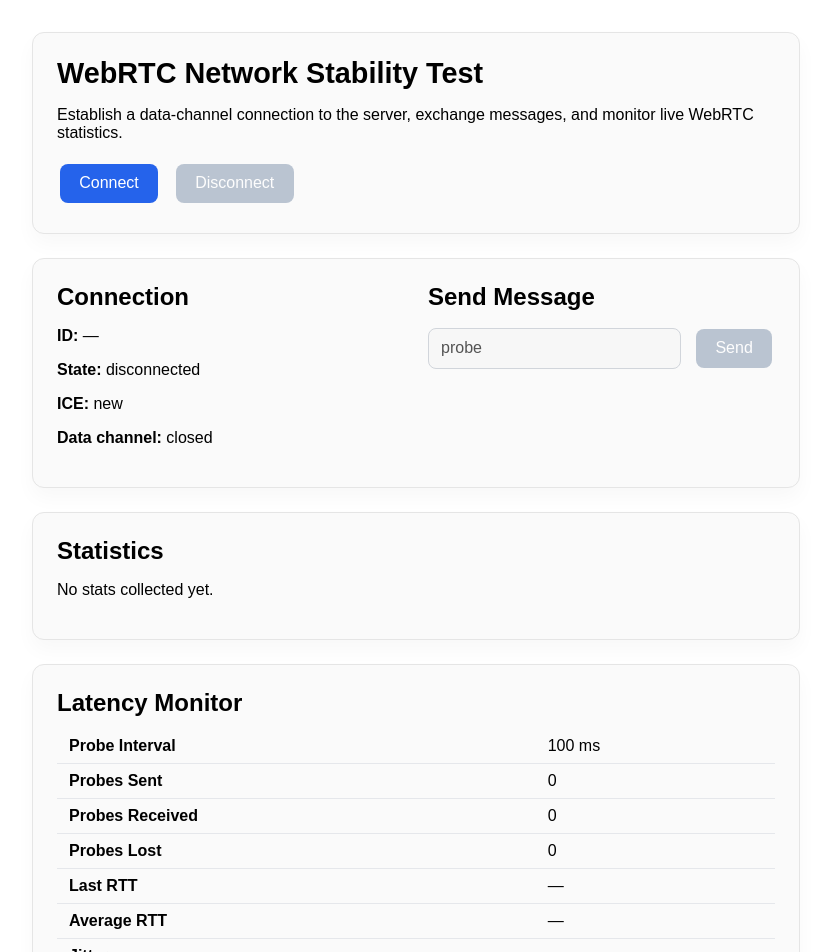
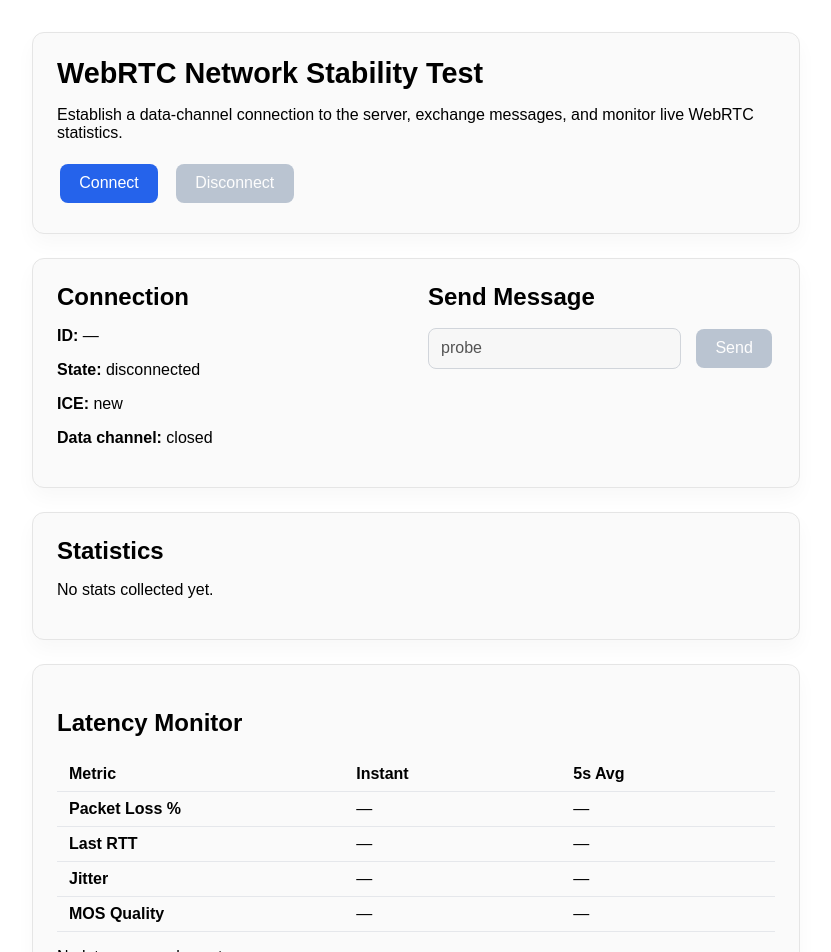
Before and after one commit to richb-hanover/Cutie-Network-Quality-Test, a SvelteKit app: page / in a window 1280 px wide. Shown: the top 952 px of the page, without its empty margins (224-1055 px from the left). Built offline with nearby package versions, Linux system fonts and the light colour scheme.

Commit message:
Factor out LatencyMonitor panel; Enhance latency-probe.ts to compute five-second averages; Return starts the process; Ctl-C halts it

```diff
--- /dev/null
+++ b/src/lib/components/LatencyMonitorPanel.svelte
@@ -0,0 +1,216 @@
+<script lang="ts">
+	import { type LatencySample, type LatencyStats } from '$lib/latency-probe';
+
+	const FIVE_SECONDS_MS = 5000;
+
+	export let latencyStats: LatencyStats;
+	const getNow = () => (typeof performance !== 'undefined' ? performance.now() : Date.now());
+
+	type RecentAverages = {
+		packetLossPercent: number | null;
+		averageLatencyMs: number | null;
+		averageJitterMs: number | null;
+	};
+
+	const calculatePacketLossPercent = (lost: number, total: number): number | null => {
+		if (total === 0) {
+			return null;
+		}
+		return (lost / total) * 100;
+	};
+
+	const computeRecentAverages = (history: LatencySample[]): RecentAverages => {
+		if (!history.length) {
+			return {
+				packetLossPercent: null,
+				averageLatencyMs: null,
+				averageJitterMs: null
+			};
+		}
+
+		const cutoff = getNow() - FIVE_SECONDS_MS;
+
+		let lost = 0;
+		let total = 0;
+		let latencySum = 0;
+		let latencyCount = 0;
+		let jitterSum = 0;
+		let jitterCount = 0;
+
+		for (const sample of history) {
+			if (sample.timestampMs < cutoff) {
+				continue;
+			}
+
+			if (sample.status === 'lost' || sample.status === 'received') {
+				total += 1;
+				if (sample.status === 'lost') {
+					lost += 1;
+				}
+			}
+
+			if (sample.latencyMs !== null) {
+				latencySum += sample.latencyMs;
+				latencyCount += 1;
+			}
+
+			if (sample.jitterMs !== null) {
+				jitterSum += sample.jitterMs;
+				jitterCount += 1;
+			}
+		}
+
+		return {
+			packetLossPercent: calculatePacketLossPercent(lost, total),
+			averageLatencyMs: latencyCount ? latencySum / latencyCount : null,
+			averageJitterMs: jitterCount ? jitterSum / jitterCount : null
+		};
+	};
+
+	const clamp = (value: number, min: number, max: number) => Math.min(Math.max(value, min), max);
+
+	const calculateMos = (
+		latencyMs: number | null,
+		jitterMs: number | null,
+		packetLossPercent: number | null
+	): number | null => {
+		if (latencyMs === null || jitterMs === null || packetLossPercent === null) {
+			return null;
+		}
+
+		const effectiveLatency = latencyMs + jitterMs * 2;
+		const rFactor = 94.2 - (effectiveLatency / 2) - packetLossPercent * 2.5;
+		const r = clamp(rFactor, 0, 100);
+		const mos = 1 + 0.035 * r + (r * (r - 60) * (100 - r)) * 7.0e-6;
+		return Math.round(mos * 100) / 100;
+	};
+
+	const formatMs = (value: number | null): string => {
+		if (value === null) return '—';
+		return `${value.toFixed(2)} ms`;
+	};
+
+	const formatPercent = (value: number | null): string => {
+		if (value === null) return '—';
+		return `${value.toFixed(2)} %`;
+	};
+
+	const formatScore = (value: number | null): string => {
+		if (value === null) return '—';
+		return value.toFixed(2);
+	};
+
+	$: totalPacketLossPercent = calculatePacketLossPercent(
+		latencyStats.totalLost,
+		latencyStats.totalSent
+	);
+
+	$: recent = computeRecentAverages(latencyStats.history);
+
+	$: mosInstant = calculateMos(latencyStats.lastLatencyMs, latencyStats.jitterMs, totalPacketLossPercent);
+	$: mosAverage = calculateMos(
+		recent.averageLatencyMs,
+		recent.averageJitterMs,
+		recent.packetLossPercent
+	);
+</script>
+
+<section class="panel">
+	<h2>Latency Monitor</h2>
+	<table class="latency-summary">
+		<thead>
+			<tr>
+				<th>Metric</th>
+				<th>Instant</th>
+				<th>5s Avg</th>
+			</tr>
+		</thead>
+		<tbody>
+			<tr>
+				<th>Packet Loss %</th>
+				<td>{formatPercent(totalPacketLossPercent)}</td>
+				<td>{formatPercent(recent.packetLossPercent)}</td>
+			</tr>
+			<tr>
+				<th>Last RTT</th>
+				<td>{formatMs(latencyStats.lastLatencyMs)}</td>
+				<td>{formatMs(recent.averageLatencyMs)}</td>
+			</tr>
+			<tr>
+				<th>Jitter</th>
+				<td>{formatMs(latencyStats.jitterMs)}</td>
+				<td>{formatMs(recent.averageJitterMs)}</td>
+			</tr>
+			<tr>
+				<th>MOS Quality</th>
+				<td>{formatScore(mosInstant)}</td>
+				<td>{formatScore(mosAverage)}</td>
+			</tr>
+		</tbody>
+	</table>
+
+	{#if latencyStats.history.length > 0}
+		<h3>Recent Probes</h3>
+		<table class="latency-history">
+			<thead>
+				<tr>
+					<th>Seq</th>
+					<th>Status</th>
+					<th>Latency</th>
+					<th>Jitter</th>
+					<th>Time</th>
+				</tr>
+			</thead>
+			<tbody>
+				{#each latencyStats.history.slice().reverse() as sample (sample.seq + '-' + sample.at)}
+					<tr class={sample.status}>
+						<td>{sample.seq}</td>
+						<td>{sample.status}</td>
+						<td>{sample.latencyMs !== null ? `${sample.latencyMs.toFixed(2)} ms` : '—'}</td>
+						<td>{sample.jitterMs !== null ? `${sample.jitterMs.toFixed(2)} ms` : '—'}</td>
+						<td>{sample.at}</td>
+					</tr>
+				{/each}
+			</tbody>
+		</table>
+	{:else}
+		<p>No latency samples yet.</p>
+	{/if}
+</section>
+
+<style>
+	.latency-summary,
+	.latency-history {
+		width: 100%;
+		border-collapse: collapse;
+	}
+
+	.latency-summary thead th {
+		font-weight: 600;
+	}
+
+	.latency-summary th,
+	.latency-summary td,
+	.latency-history th,
+	.latency-history td {
+		text-align: left;
+		padding: 0.5rem 0.75rem;
+		border-bottom: 1px solid #e5e7eb;
+	}
+
+	.latency-summary th:first-child {
+		width: 40%;
+	}
+
+	.latency-summary {
+		margin-bottom: 1rem;
+	}
+
+	.latency-history {
+		margin-top: 0.75rem;
+	}
+
+	.latency-history tr.lost td {
+		color: #b91c1c;
+	}
+</style>
--- a/src/lib/latency-probe.ts
+++ b/src/lib/latency-probe.ts
@@ -1,7 +1,7 @@
 export const LATENCY_INTERVAL_MS = 100; // msec
 export const LOSS_TIMEOUT_MS = 2000; // msec
 export const LOSS_CHECK_INTERVAL_MS = 250; // msec
-export const MAX_LATENCY_HISTORY = 25; // depth of history
+export const MAX_LATENCY_HISTORY = 100; // depth of history
 
 export type LatencySample = {
 	seq: number;
@@ -9,6 +9,7 @@ export type LatencySample = {
 	latencyMs: number | null;
 	jitterMs: number | null;
 	at: string;
+	timestampMs: number;
 };
 
 export type LatencyStats = {
@@ -135,7 +136,8 @@ export function createLatencyMonitor(options: LatencyMonitorOptions = {}): Laten
 			status: 'lost',
 			latencyMs: null,
 			jitterMs: null,
-			at: formatTimestamp()
+			at: formatTimestamp(),
+			timestampMs: currentTime
 		}));
 
 		latencyStats = {
@@ -220,7 +222,8 @@ export function createLatencyMonitor(options: LatencyMonitorOptions = {}): Laten
 
 		pendingProbes.delete(seq);
 
-		const latencyMs = now() - startedAt;
+		const receivedAt = now();
+		const latencyMs = receivedAt - startedAt;
 		totalLatencyMs += latencyMs;
 		const totalReceived = latencyStats.totalReceived + 1;
 		const previousLatency = latencyStats.lastLatencyMs;
@@ -239,7 +242,8 @@ export function createLatencyMonitor(options: LatencyMonitorOptions = {}): Laten
 			status: 'received',
 			latencyMs,
 			jitterMs,
-			at: formatTimestamp()
+			at: formatTimestamp(),
+			timestampMs: receivedAt
 		};
 
 		latencyStats = {
--- a/src/routes/+page.svelte
+++ b/src/routes/+page.svelte
@@ -3,11 +3,11 @@
 	import {
 		createLatencyMonitor,
 		createEmptyLatencyStats,
-		LATENCY_INTERVAL_MS,
 		type LatencyStats
 	} from '$lib/latency-probe';
 	import { createServerConnection, type ServerConnection } from '$lib/rtc-client';
 	import { startStatsReporter, type StatsSummary } from '$lib/rtc-stats';
+	import LatencyMonitorPanel from '$lib/components/LatencyMonitorPanel.svelte';
 
 	let connection: ServerConnection | null = null;
 	let connectionId: string | null = null;
@@ -25,6 +25,8 @@
 	let stopStats: (() => void) | null = null;
 	let latencyStats: LatencyStats = createEmptyLatencyStats();
 	const textDecoder = new TextDecoder();
+	const textInputTags = new Set(['INPUT', 'TEXTAREA']);
+	let disconnectNotice: 'timeout' | null = null;
 
 	const latencyProbe = createLatencyMonitor({
 		onStats: (stats) => {
@@ -57,10 +59,11 @@
 
 		isConnecting = true;
 		errorMessage = '';
+		disconnectNotice = null;
 
 		try {
 			if (connection) {
-				await disconnect();
+				await disconnect('manual');
 			}
 
 			connection = await createServerConnection({
@@ -114,6 +117,7 @@
 				console.log(`dataChannel closed`);
 				dataChannelState = dataChannel.readyState;
 				latencyProbe.stop();
+				void disconnect('timeout');
 			});
 
 			dataChannel.addEventListener('error', (e) => {
@@ -139,7 +143,7 @@
 		}
 	}
 
-	async function disconnect() {
+	async function disconnect(reason: 'manual' | 'timeout' = 'timeout') {
 		latencyProbe.stop();
 		stopStats?.();
 		stopStats = null;
@@ -153,6 +157,10 @@
 		connectionState = 'disconnected';
 		iceConnectionState = 'new';
 		dataChannelState = 'closed';
+
+		if (reason === 'timeout') {
+			disconnectNotice = 'timeout';
+		}
 	}
 
 	function sendMessage() {
@@ -173,10 +181,47 @@
 		outgoingMessage = '';
 	}
 
+	function handleKeydown(event: KeyboardEvent) {
+		if (
+			event.key === 'Enter' &&
+			!event.ctrlKey &&
+			!event.metaKey &&
+			!event.altKey &&
+			!event.shiftKey
+		) {
+			const target = event.target as HTMLElement | null;
+			const tag = target?.tagName ?? '';
+			if (target?.isContentEditable || textInputTags.has(tag)) {
+				return;
+			}
+
+			if (!isConnecting && connectionState !== 'connected') {
+				event.preventDefault();
+				void connectToServer();
+			}
+			return;
+		}
+
+		if (
+			(event.key === 'c' || event.key === 'C') &&
+			event.ctrlKey &&
+			!event.metaKey &&
+			!event.altKey &&
+			!event.shiftKey
+		) {
+			if (connection) {
+				event.preventDefault();
+				void disconnect('manual');
+			}
+		}
+	}
+
 	onDestroy(() => {
 		disconnect();
 	});
 </script>
+
+<svelte:window on:keydown={handleKeydown} />
 
 <main class="container">
 	<section class="panel">
@@ -196,8 +241,12 @@
 					Connect
 				{/if}
 			</button>
-			<button on:click={disconnect} disabled={!connection}>Disconnect</button>
+			<button on:click={() => disconnect('manual')} disabled={!connection}>Disconnect</button>
 		</div>
+
+		<!-- {#if disconnectNotice}
+			<div class="error">Data channel closed</div>
+		{/if} -->
 
 		{#if errorMessage}
 			<div class="error">{errorMessage}</div>
@@ -280,78 +329,7 @@
 		{/if}
 	</section>
 
-	<section class="panel">
-		<h2>Latency Monitor</h2>
-		<table>
-			<tbody>
-				<tr>
-					<th>Probe Interval</th>
-					<td>{LATENCY_INTERVAL_MS} ms</td>
-				</tr>
-				<tr>
-					<th>Probes Sent</th>
-					<td>{latencyStats.totalSent}</td>
-				</tr>
-				<tr>
-					<th>Probes Received</th>
-					<td>{latencyStats.totalReceived}</td>
-				</tr>
-				<tr>
-					<th>Probes Lost</th>
-					<td>{latencyStats.totalLost}</td>
-				</tr>
-				<tr>
-					<th>Last RTT</th>
-					<td>
-						{latencyStats.lastLatencyMs !== null
-							? `${latencyStats.lastLatencyMs.toFixed(2)} ms`
-							: '—'}
-					</td>
-				</tr>
-				<tr>
-					<th>Average RTT</th>
-					<td>
-						{latencyStats.averageLatencyMs !== null
-							? `${latencyStats.averageLatencyMs.toFixed(2)} ms`
-							: '—'}
-					</td>
-				</tr>
-				<tr>
-					<th>Jitter</th>
-					<td>
-						{latencyStats.jitterMs !== null ? `${latencyStats.jitterMs.toFixed(2)} ms` : '—'}
-					</td>
-				</tr>
-			</tbody>
-		</table>
-		{#if latencyStats.history.length > 0}
-			<h3>Recent Probes</h3>
-			<table class="latency-history">
-				<thead>
-					<tr>
-						<th>Seq</th>
-						<th>Status</th>
-						<th>Latency</th>
-						<th>Jitter</th>
-						<th>Time</th>
-					</tr>
-				</thead>
-				<tbody>
-					{#each latencyStats.history.slice().reverse() as sample (sample.seq + '-' + sample.at)}
-						<tr class={sample.status}>
-							<td>{sample.seq}</td>
-							<td>{sample.status}</td>
-							<td>{sample.latencyMs !== null ? `${sample.latencyMs.toFixed(2)} ms` : '—'}</td>
-							<td>{sample.jitterMs !== null ? `${sample.jitterMs.toFixed(2)} ms` : '—'}</td>
-							<td>{sample.at}</td>
-						</tr>
-					{/each}
-				</tbody>
-			</table>
-		{:else}
-			<p>No latency samples yet.</p>
-		{/if}
-	</section>
+	<LatencyMonitorPanel {latencyStats} />
 
 	<section class="panel">
 		<h2>Message Log</h2>
@@ -383,7 +361,7 @@
 		padding: 2rem 1rem 4rem;
 	}
 
-	.panel {
+	:global(.panel) {
 		background: #fafafa;
 		border: 1px solid #e5e5e5;
 		border-radius: 0.75rem;
@@ -510,14 +488,6 @@
 		box-shadow: 0 8px 18px rgba(16, 185, 129, 0.2);
 	}
 
-	.latency-history {
-		margin-top: 0.75rem;
-	}
-
-	.latency-history tr.lost td {
-		color: #b91c1c;
-	}
-
 	@media (max-width: 640px) {
 		.controls {
 			flex-direction: column;
```
